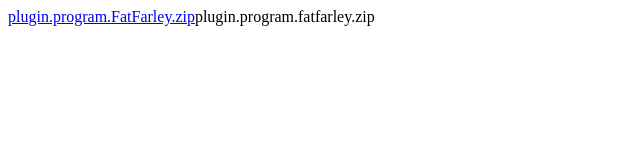
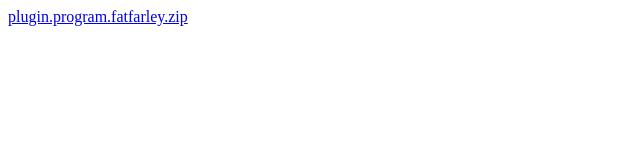
Before and after one commit to fatfarley/wizard, a plain HTML site: page index.html in a window 1280 px wide. Shown: the whole page, without its empty margins (0-640 px from the left). Drawn offline with Linux system fonts and the light colour scheme.

Commit message:
Update index.html

```diff
--- a/index.html
+++ b/index.html
@@ -1,3 +1 @@
-
-<a href="plugin.program.FatFarley.zip">plugin.program.FatFarley.zip</a
-  <a href="plugin.program.fatfarley.zip">plugin.program.fatfarley.zip</a>
+<a href="plugin.program.fatfarley.zip">plugin.program.fatfarley.zip</a>
```
